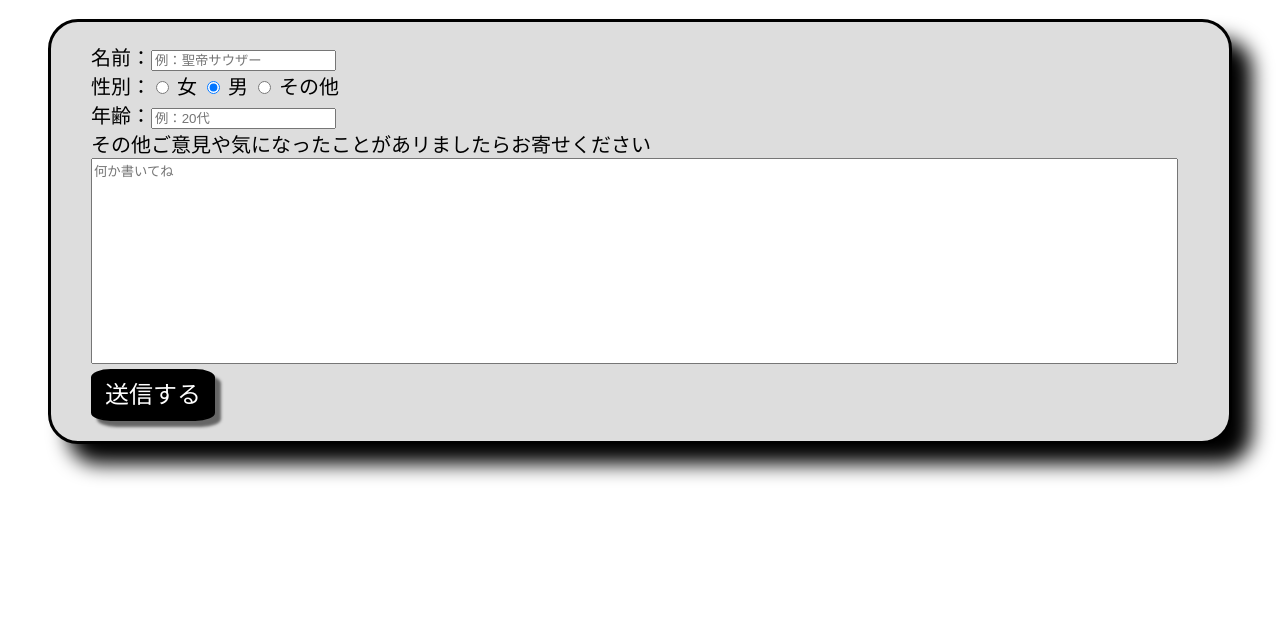
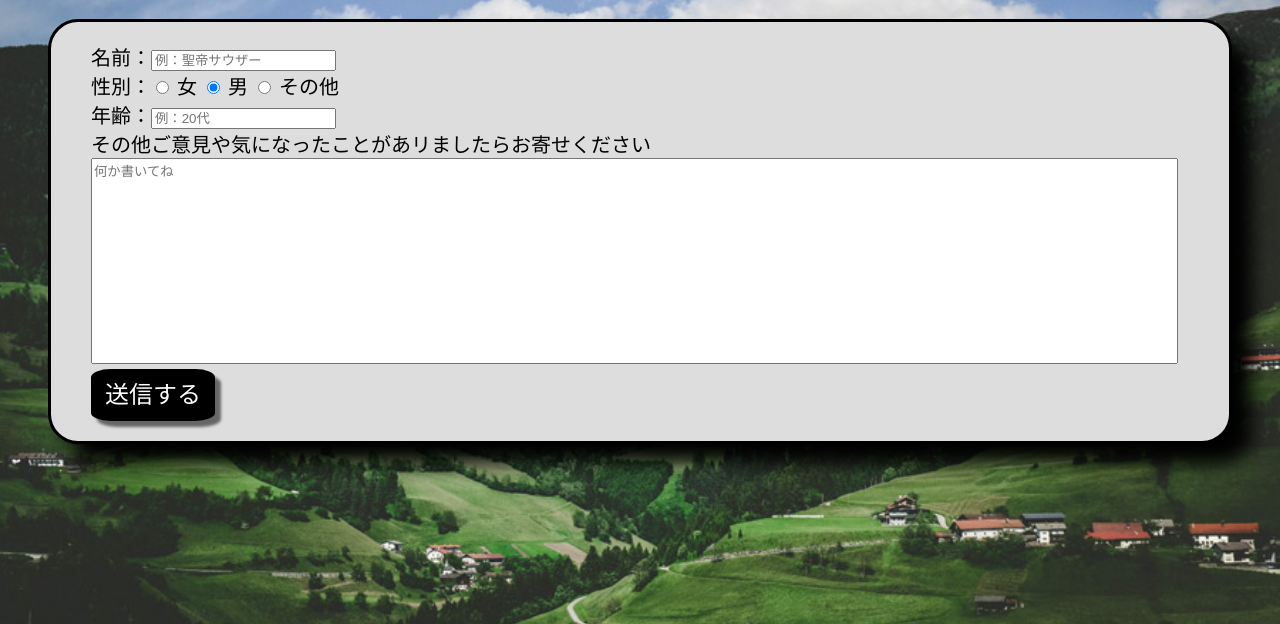
Before and after one commit to Takami1998/P2, a plain HTML site: page contact.html in a window 1280 px wide. Shown: the part 176-800 px from the top of the page. Drawn offline with Linux system fonts and the light colour scheme; a web font is replaced by a local one.

Commit message:
Update form.css

```diff
--- a/form.css
+++ b/form.css
@@ -1,5 +1,5 @@
 body {
-https://github.com/Takami1998/P2/blob/main/contact-BG.jpg?raw=true);
+background-image: url(https://github.com/Takami1998/P2/blob/main/contact-BG.jpg?raw=true);
     background-size:cover;
 }
 
```
